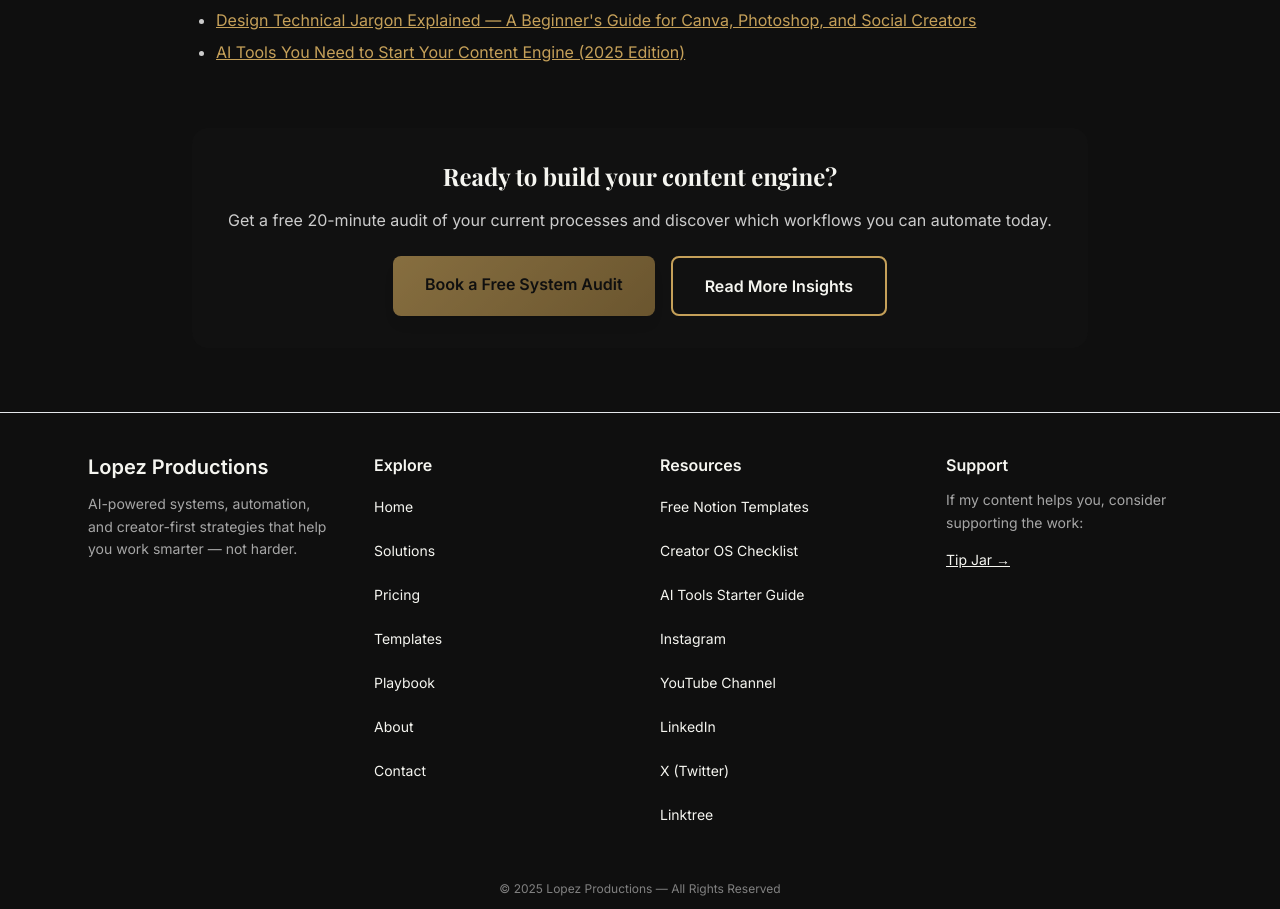
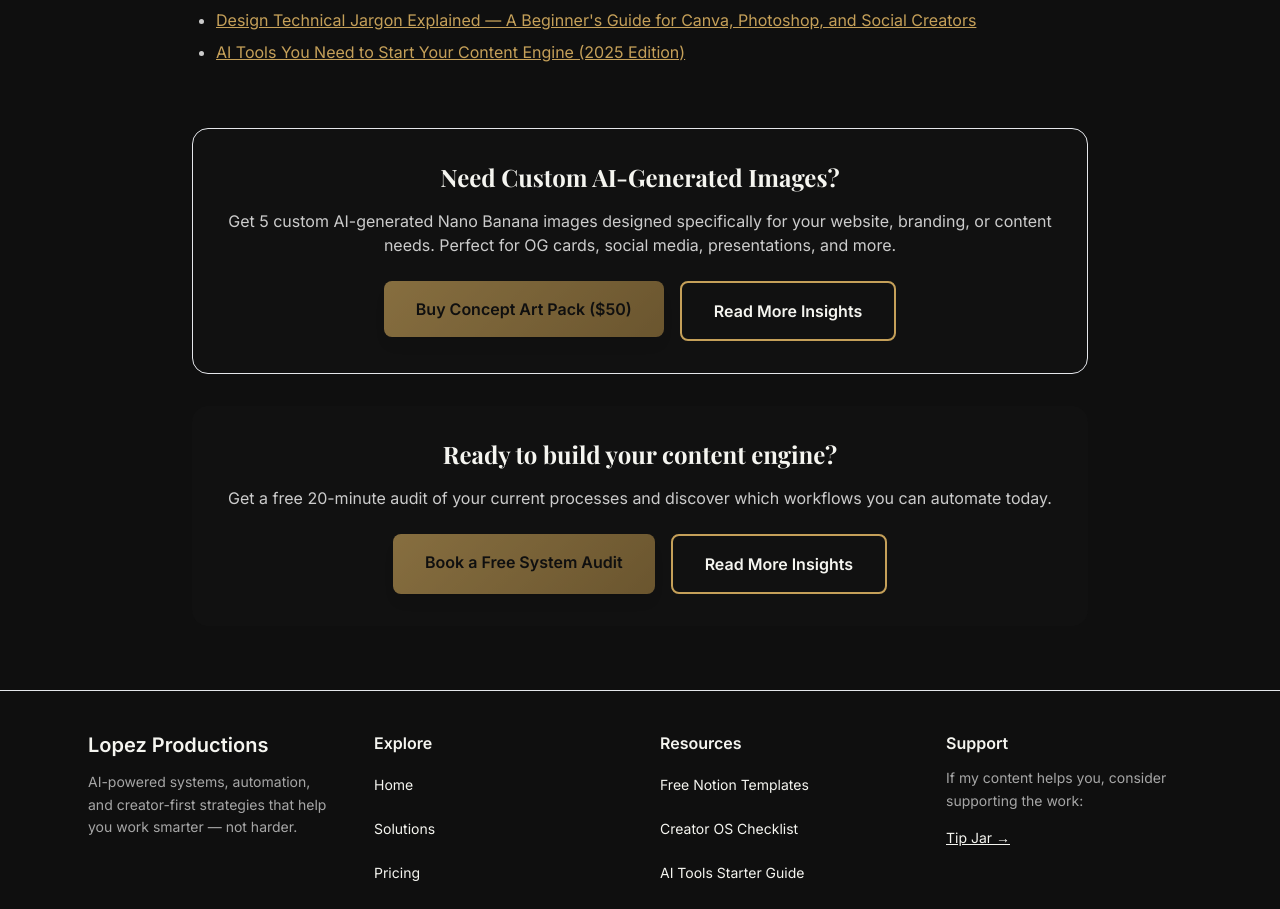
Before and after one commit to LopezProductions/lopez-productions-ai, a Next.js app: page /playbook/nano-banana-pro-vs-gpt-5-1 in a window 1280 px wide. Shown: the part 9341-10250 px from the top of the page. Built offline with nearby package versions, Linux system fonts and the light colour scheme; a web font is replaced by a local one.

Commit message:
Add Concept Art Pack CTA to nano-banana-pro-vs-gpt-5-1 blog post

```diff
--- a/app/playbook/nano-banana-pro-vs-gpt-5-1/page.tsx
+++ b/app/playbook/nano-banana-pro-vs-gpt-5-1/page.tsx
@@ -3,6 +3,7 @@
 import Footer from '../../../components/Footer'
 import Link from 'next/link'
 import Breadcrumbs from '../../../components/Breadcrumbs'
+import ConceptArtCheckoutButton from '../../../components/ConceptArtCheckoutButton'
 
 export const metadata = {
   title: 'Nano Banana Pro vs GPT-5.1: Which AI Image Model Actually Performs Better? | Lopez Productions',
@@ -400,8 +401,24 @@
               <li><Link href="/playbook/content-engine-starter-kit" className="text-brand-gold hover:text-brand-gold-dark underline">AI Tools You Need to Start Your Content Engine (2025 Edition)</Link></li>
             </ul>
 
+            {/* Concept Art Pack CTA */}
+            <div className="mt-16 p-8 bg-brand-gray-dark rounded-2xl text-center border border-brand-gold/20">
+              <h3 className="text-2xl font-serif font-bold text-brand-white mb-4">
+                Need Custom AI-Generated Images?
+              </h3>
+              <p className="text-brand-gray-light mb-6">
+                Get 5 custom AI-generated Nano Banana images designed specifically for your website, branding, or content needs. Perfect for OG cards, social media, presentations, and more.
+              </p>
+              <div className="flex flex-col sm:flex-row gap-4 justify-center">
+                <ConceptArtCheckoutButton />
+                <Link href="/playbook" className="btn-outline">
+                  Read More Insights
+                </Link>
+              </div>
+            </div>
+
             {/* CTA */}
-            <div className="mt-16 p-8 bg-brand-gray-dark rounded-2xl text-center">
+            <div className="mt-8 p-8 bg-brand-gray-dark rounded-2xl text-center">
               <h3 className="text-2xl font-serif font-bold text-brand-white mb-4">
                 Ready to build your content engine?
               </h3>
--- /dev/null
+++ b/components/ConceptArtCheckoutButton.tsx
@@ -0,0 +1,62 @@
+'use client'
+
+import React, { useState } from 'react'
+
+export default function ConceptArtCheckoutButton() {
+  const [isLoading, setIsLoading] = useState(false)
+  const [error, setError] = useState<string | null>(null)
+
+  const handleCheckout = async () => {
+    setIsLoading(true)
+    setError(null)
+
+    try {
+      const response = await fetch('/api/create-checkout-session', {
+        method: 'POST',
+        headers: {
+          'Content-Type': 'application/json',
+        },
+        body: JSON.stringify({
+          selectedServiceIds: ['concept-art'],
+          bundleIds: [],
+          total: 50,
+        }),
+      })
+
+      const data = await response.json()
+
+      if (!response.ok) {
+        throw new Error(data.error || 'Failed to create checkout session')
+      }
+
+      if (data.url) {
+        window.location.href = data.url
+      } else {
+        throw new Error('No checkout URL received')
+      }
+    } catch (err) {
+      console.error('Error creating checkout session:', err)
+      setError(
+        err instanceof Error
+          ? err.message
+          : 'Something went wrong. Please try again or contact support.'
+      )
+      setIsLoading(false)
+    }
+  }
+
+  return (
+    <div>
+      <button
+        onClick={handleCheckout}
+        disabled={isLoading}
+        className="btn-primary disabled:opacity-50 disabled:cursor-not-allowed"
+      >
+        {isLoading ? 'Processing...' : 'Buy Concept Art Pack ($50)'}
+      </button>
+      {error && (
+        <p className="text-red-400 text-sm mt-2">{error}</p>
+      )}
+    </div>
+  )
+}
```
